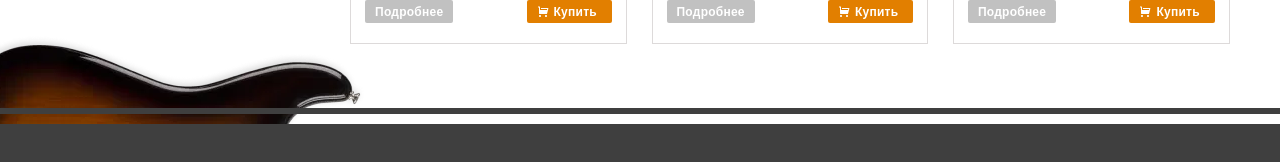
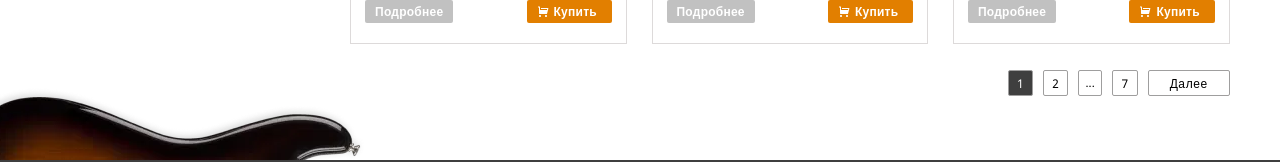
Before and after one commit to iBreadInside/guitar-shop, a React (Create React App) app in the folder project/: page / in a window 1280 px wide. Shown: the part 1401-1563 px from the top of the page. Built offline with nearby package versions, Linux system fonts and the light colour scheme; a web font is replaced by a local one.

Commit message:
Пагинация

```diff
--- a/project/package.json
+++ b/project/package.json
@@ -8,6 +8,7 @@
     "react": "17.0.2",
     "react-dom": "17.0.2",
     "react-number-format": "4.8.0",
+    "react-paginate": "^8.0.2",
     "react-router-dom": "5.3.0",
     "react-scripts": "4.0.3",
     "react-simple-star-rating": "4.0.0"
--- a/project/src/components/catalog-main/catalog-main.jsx
+++ b/project/src/components/catalog-main/catalog-main.jsx
@@ -3,6 +3,7 @@ import guitars from '../../mocks/guitars';
 import Breadcrumbs from '../breadcrumbs/breadcrumbs';
 import Filter from '../filter/filter';
 import GuitarList from '../guitar-list/guitar-list';
+import GuitarPagination from '../guitar-pagination/guitar-pagination';
 import Sorting from '../sorting/sorting';
 import styles from './catalog-main.module.scss';
 
@@ -18,6 +19,7 @@ export default function CatalogMain() {
         <div>
           <Sorting />
           <GuitarList list={guitars} />
+          <GuitarPagination totalPages={7} />
         </div>
       </section>
     </main>
--- a/project/src/components/guitar-list/guitar-list.jsx
+++ b/project/src/components/guitar-list/guitar-list.jsx
@@ -1,4 +1,3 @@
-import guitars from '../../mocks/guitars';
 import GuitarCard from '../guitar-card/guitar-card';
 import styles from './guitar-list.module.scss';
 
--- a/project/src/components/guitar-list/guitar-list.module.scss
+++ b/project/src/components/guitar-list/guitar-list.module.scss
@@ -9,4 +9,5 @@
   column-gap: 2.8%;
   margin-top: 30px;
   margin-left: 5px;
+  margin-bottom: 26px;
 }
--- /dev/null
+++ b/project/src/components/guitar-pagination/guitar-pagination.jsx
@@ -0,0 +1,40 @@
+import styles from './guitar-pagination.module.scss';
+import PropTypes from 'prop-types';
+import ReactPaginate from 'react-paginate';
+import { useEffect, useState } from 'react';
+
+export default function GuitarPagination({totalPages}) {
+  const [currentPage, setCurrentPage] = useState(null);
+
+  useEffect(() => {
+    totalPages !== 0 &&
+      setCurrentPage(0);
+  }, [totalPages]);
+
+  return(
+    totalPages !== undefined &&
+      <ReactPaginate
+        pageCount={totalPages}
+        pageRangeDisplayed={1}
+        marginPagesDisplayed={1}
+        previousLabel='Назад'
+        breakLabel='...'
+        nextLabel='Далее'
+        forcePage={currentPage}
+        containerClassName={styles.container}
+        breakClassName={styles.break}
+        breakLinkClassName='visually-hidden'
+        pageClassName={styles.item}
+        pageLinkClassName={styles.page__link}
+        activeLinkClassName={styles.page__link_active}
+        previousLinkClassName={`${styles.page__link} ${styles.page__link_prev}`}
+        nextLinkClassName={`${styles.page__link} ${styles.page__link_next}`}
+        disabledClassName={'visually-hidden'}
+        renderOnZeroPageCount={''}
+      />
+  );
+}
+
+GuitarPagination.propTypes = {
+  totalPages: PropTypes.number,
+};
--- /dev/null
+++ b/project/src/components/guitar-pagination/guitar-pagination.module.scss
@@ -0,0 +1,62 @@
+@import 'src/sass/variables.scss';
+@import 'src/sass/mixins.scss';
+
+.container {
+  @include list-style-none;
+  display: flex;
+  justify-content: flex-end;
+}
+
+.item {
+  &:not(:last-child) {
+    margin-right: 10px;
+  }
+}
+
+.break,
+.page__link {
+  @include input-border;
+  display: flex;
+  justify-content: center;
+  align-items: center;
+  font-size: 12px;
+  letter-spacing: .05em;
+  padding: 2px 8px;
+
+  &_active {
+    color: white;
+    background-color: $background--footer;
+  }
+
+  &_prev,
+  &_next {
+    padding: 2px 21px;
+  }
+
+  &_prev {
+    margin-right: 10px;
+  }
+}
+
+.break {
+  position: relative;
+  font-family: $font--secondary;
+  font-weight: 500;
+  width: 24px;
+  margin-right: 10px;
+  cursor: default;
+
+  &::before {
+    position: absolute;
+    content: '...';
+    width: min-content;
+    height: min-content;
+    top: 50%;
+    left: 50%;
+    transform: translate(-50%, -50%)
+  }
+}
+
+.page__link {
+  @include interactive;
+}
```
Also changed, not shown: 1 other file (tests, documents, lock files or other folders).
